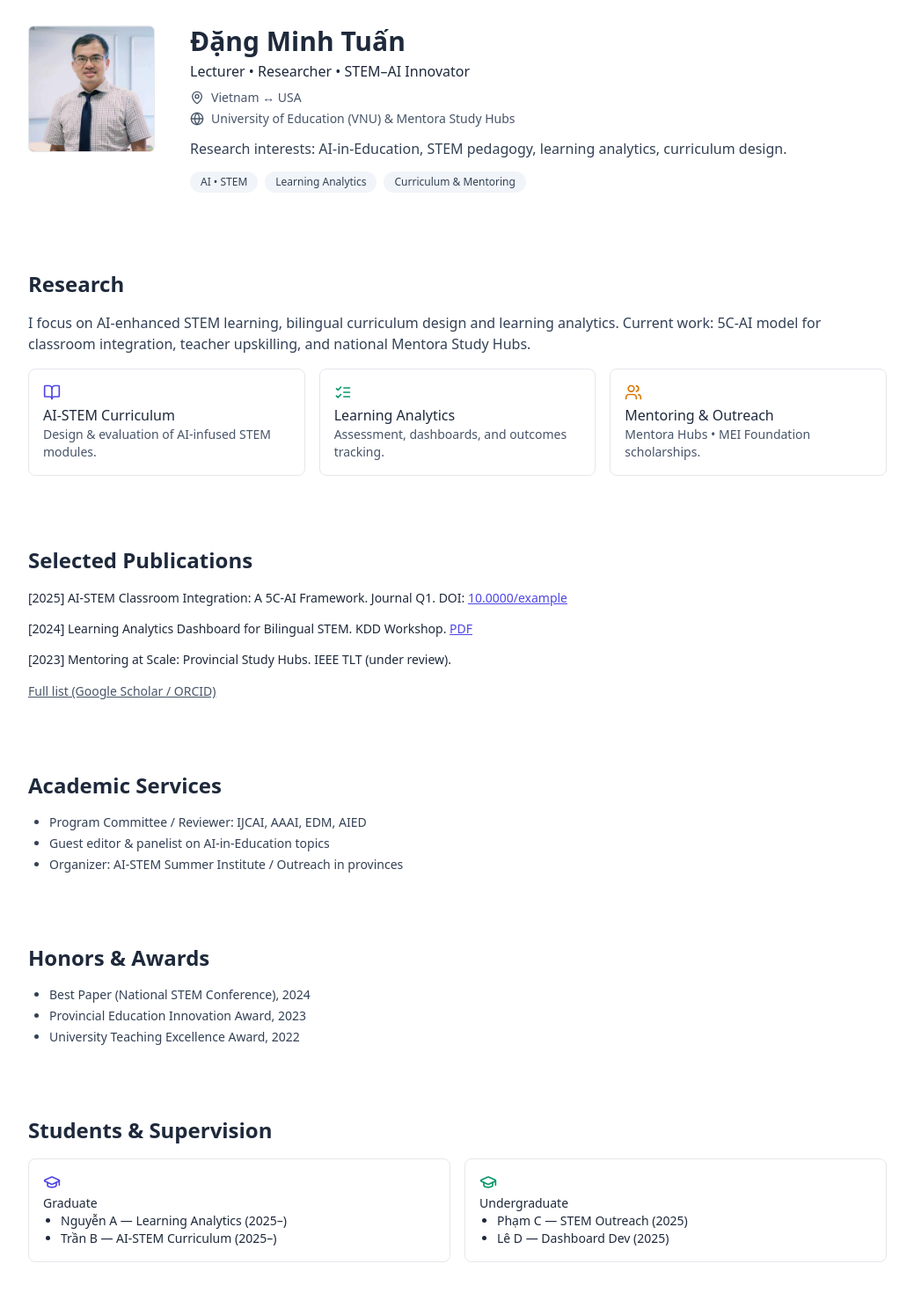
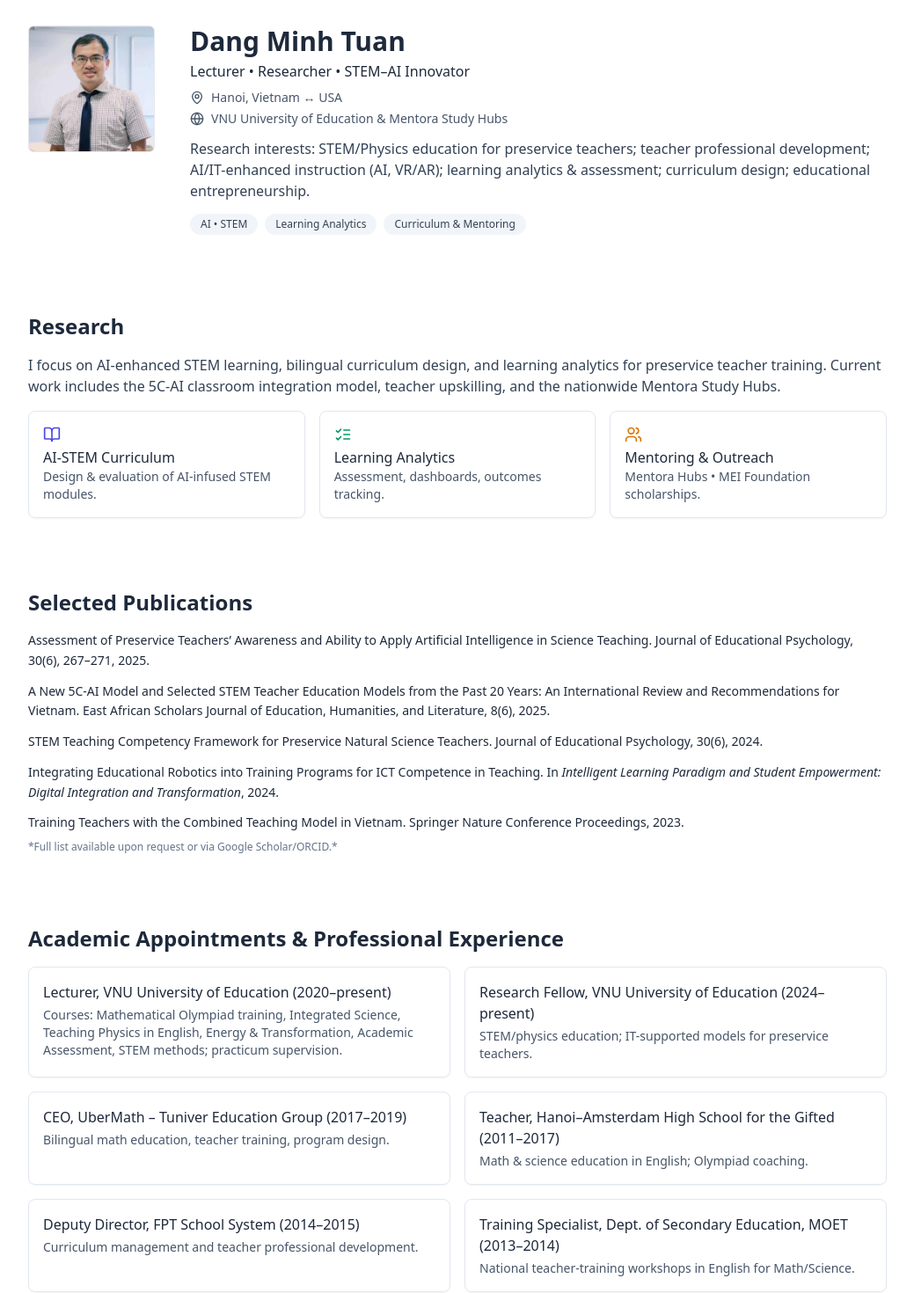
Before and after one commit to Diavn/about, a React (Vite) app: page / in a window 1280 px wide. Shown: the part 60-1530 px from the top of the page at 88% size, without its empty margins (120-1159 px from the left). Built offline with nearby package versions, Linux system fonts and the light colour scheme.

Commit message:
Update PersonalBrandPage.jsx

```diff
--- a/src/PersonalBrandPage.jsx
+++ b/src/PersonalBrandPage.jsx
@@ -1,5 +1,5 @@
 import React from "react";
-import { Mail, Globe, MapPin, Award, BookOpen, Users, ListChecks, GraduationCap } from "lucide-react";
+import { Mail, Globe, MapPin, BookOpen, Users, ListChecks, GraduationCap } from "lucide-react";
 
 const Container = ({ children }) => (
   <div className="max-w-5xl mx-auto px-5 md:px-6">{children}</div>
@@ -12,6 +12,10 @@ const Section = ({ id, title, children }) => (
   </section>
 );
 
+const Card = ({ children }) => (
+  <div className="rounded-lg border border-slate-200 bg-white/80 p-4 shadow-sm">{children}</div>
+);
+
 const Pill = ({ children }) => (
   <span className="inline-flex items-center rounded-full bg-slate-100 text-slate-700 px-3 py-1 text-xs mr-2 mb-2">
     {children}
@@ -21,7 +25,7 @@ const Pill = ({ children }) => (
 export default function AboutPage() {
   return (
     <div className="min-h-screen bg-white text-slate-800">
-      {/* TOP NAV (anchor links) */}
+      {/* STICKY NAV */}
       <nav className="sticky top-0 z-20 border-b bg-white/90 backdrop-blur">
         <Container>
           <div className="flex items-center justify-between py-3">
@@ -29,20 +33,21 @@ export default function AboutPage() {
             <div className="hidden md:flex gap-4 text-sm">
               <a href="#research" className="hover:text-indigo-600">Research</a>
               <a href="#publications" className="hover:text-indigo-600">Publications</a>
-              <a href="#services" className="hover:text-indigo-600">Services</a>
+              <a href="#experience" className="hover:text-indigo-600">Experience</a>
+              <a href="#projects" className="hover:text-indigo-600">Projects</a>
               <a href="#awards" className="hover:text-indigo-600">Awards</a>
-              <a href="#students" className="hover:text-indigo-600">Students</a>
+              <a href="#education" className="hover:text-indigo-600">Education</a>
               <a href="#contact" className="hover:text-indigo-600">Contact</a>
             </div>
           </div>
         </Container>
       </nav>
 
-      {/* HERO / HEADER */}
+      {/* HEADER */}
       <header id="top" className="py-10">
         <Container>
           <div className="grid md:grid-cols-[160px_1fr] gap-6 items-start">
-            {/* Ảnh đại diện (tùy chọn đưa file vào public/avatar.jpg) */}
+            {/* Optional avatar: add public/avatar.jpg to repo */}
             <img
               src="/avatar.jpg"
               alt="Profile"
@@ -50,19 +55,18 @@ export default function AboutPage() {
               onError={(e)=>{e.currentTarget.style.display='none'}}
             />
             <div>
-              <h1 className="text-2xl md:text-3xl font-bold leading-tight">Đặng Minh Tuấn</h1>
+              <h1 className="text-2xl md:text-3xl font-bold leading-tight">Dang Minh Tuan</h1>
               <p className="mt-1">Lecturer • Researcher • STEM–AI Innovator</p>
               <div className="mt-2 text-sm text-slate-600 space-y-1">
-                <div className="flex items-center gap-2"><MapPin className="w-4 h-4"/> Vietnam ↔ USA</div>
-                <div className="flex items-center gap-2"><Globe className="w-4 h-4"/> University of Education (VNU) & Mentora Study Hubs</div>
+                <div className="flex items-center gap-2"><MapPin className="w-4 h-4"/> Hanoi, Vietnam ↔ USA</div>
+                <div className="flex items-center gap-2"><Globe className="w-4 h-4"/> VNU University of Education & Mentora Study Hubs</div>
               </div>
               <p className="mt-3 text-slate-700">
-                Research interests: AI-in-Education, STEM pedagogy, learning analytics, curriculum design.
+                Research interests: STEM/Physics education for preservice teachers; teacher professional development;
+                AI/IT-enhanced instruction (AI, VR/AR); learning analytics & assessment; curriculum design; educational entrepreneurship.
               </p>
               <div className="mt-3">
-                <Pill>AI • STEM</Pill>
-                <Pill>Learning Analytics</Pill>
-                <Pill>Curriculum & Mentoring</Pill>
+                <Pill>AI • STEM</Pill><Pill>Learning Analytics</Pill><Pill>Curriculum & Mentoring</Pill>
               </div>
             </div>
           </div>
@@ -74,84 +78,122 @@ export default function AboutPage() {
           {/* RESEARCH */}
           <Section id="research" title="Research">
             <p className="text-slate-700">
-              I focus on AI-enhanced STEM learning, bilingual curriculum design and learning analytics.
-              Current work: 5C-AI model for classroom integration, teacher upskilling, and national Mentora Study Hubs.
+              I focus on AI-enhanced STEM learning, bilingual curriculum design, and learning analytics for preservice teacher training.
+              Current work includes the 5C-AI classroom integration model, teacher upskilling, and the nationwide Mentora Study Hubs.
             </p>
             <div className="grid md:grid-cols-3 gap-4 mt-4">
-              <div className="border rounded-lg p-4">
+              <Card>
                 <BookOpen className="w-5 h-5 text-indigo-600 mb-1"/>
                 <div className="font-medium">AI-STEM Curriculum</div>
                 <div className="text-sm text-slate-600">Design & evaluation of AI-infused STEM modules.</div>
-              </div>
-              <div className="border rounded-lg p-4">
+              </Card>
+              <Card>
                 <ListChecks className="w-5 h-5 text-emerald-600 mb-1"/>
                 <div className="font-medium">Learning Analytics</div>
-                <div className="text-sm text-slate-600">Assessment, dashboards, and outcomes tracking.</div>
-              </div>
-              <div className="border rounded-lg p-4">
+                <div className="text-sm text-slate-600">Assessment, dashboards, outcomes tracking.</div>
+              </Card>
+              <Card>
                 <Users className="w-5 h-5 text-amber-600 mb-1"/>
                 <div className="font-medium">Mentoring & Outreach</div>
                 <div className="text-sm text-slate-600">Mentora Hubs • MEI Foundation scholarships.</div>
-              </div>
+              </Card>
             </div>
           </Section>
 
-          {/* SELECTED PUBLICATIONS (giống kiểu liệt kê chọn lọc) */}
+          {/* PUBLICATIONS */}
           <Section id="publications" title="Selected Publications">
             <ul className="space-y-3 text-sm leading-relaxed">
               <li>
-                <span className="font-medium">[2025] AI-STEM Classroom Integration: A 5C-AI Framework.</span> Journal Q1. DOI: <a className="underline text-indigo-600" href="#" target="_blank" rel="noreferrer">10.0000/example</a>
+                <span className="font-medium">Assessment of Preservice Teachers’ Awareness and Ability to Apply Artificial Intelligence in Science Teaching.</span>
+                <span> Journal of Educational Psychology, 30(6), 267–271, 2025.</span>
               </li>
               <li>
-                <span className="font-medium">[2024] Learning Analytics Dashboard for Bilingual STEM.</span> KDD Workshop. <a className="underline text-indigo-600" href="#" target="_blank" rel="noreferrer">PDF</a>
+                <span className="font-medium">A New 5C-AI Model and Selected STEM Teacher Education Models from the Past 20 Years: An International Review and Recommendations for Vietnam.</span>
+                <span> East African Scholars Journal of Education, Humanities, and Literature, 8(6), 2025.</span>
               </li>
               <li>
-                <span className="font-medium">[2023] Mentoring at Scale: Provincial Study Hubs.</span> IEEE TLT (under review).
+                <span className="font-medium">STEM Teaching Competency Framework for Preservice Natural Science Teachers.</span>
+                <span> Journal of Educational Psychology, 30(6), 2024.</span>
+              </li>
+              <li>
+                <span className="font-medium">Integrating Educational Robotics into Training Programs for ICT Competence in Teaching.</span>
+                <span> In <i>Intelligent Learning Paradigm and Student Empowerment: Digital Integration and Transformation</i>, 2024.</span>
+              </li>
+              <li>
+                <span className="font-medium">Training Teachers with the Combined Teaching Model in Vietnam.</span>
+                <span> Springer Nature Conference Proceedings, 2023.</span>
               </li>
             </ul>
-            <div className="mt-3">
-              <a className="text-sm underline text-slate-600" href="#" target="_blank" rel="noreferrer">Full list (Google Scholar / ORCID)</a>
+            <p className="text-xs text-slate-500 mt-2">
+              *Full list available upon request or via Google Scholar/ORCID.*
+            </p>
+          </Section>
+
+          {/* EXPERIENCE */}
+          <Section id="experience" title="Academic Appointments & Professional Experience">
+            <div className="grid md:grid-cols-2 gap-4">
+              <Card>
+                <div className="font-medium">Lecturer, VNU University of Education (2020–present)</div>
+                <div className="text-sm text-slate-600 mt-1">
+                  Courses: Mathematical Olympiad training, Integrated Science, Teaching Physics in English, Energy & Transformation,
+                  Academic Assessment, STEM methods; practicum supervision.
+                </div>
+              </Card>
+              <Card>
+                <div className="font-medium">Research Fellow, VNU University of Education (2024–present)</div>
+                <div className="text-sm text-slate-600 mt-1">STEM/physics education; IT-supported models for preservice teachers.</div>
+              </Card>
+              <Card>
+                <div className="font-medium">CEO, UberMath – Tuniver Education Group (2017–2019)</div>
+                <div className="text-sm text-slate-600 mt-1">Bilingual math education, teacher training, program design.</div>
+              </Card>
+              <Card>
+                <div className="font-medium">Teacher, Hanoi–Amsterdam High School for the Gifted (2011–2017)</div>
+                <div className="text-sm text-slate-600 mt-1">Math & science education in English; Olympiad coaching.</div>
+              </Card>
+              <Card>
+                <div className="font-medium">Deputy Director, FPT School System (2014–2015)</div>
+                <div className="text-sm text-slate-600 mt-1">Curriculum management and teacher professional development.</div>
+              </Card>
+              <Card>
+                <div className="font-medium">Training Specialist, Dept. of Secondary Education, MOET (2013–2014)</div>
+                <div className="text-sm text-slate-600 mt-1">National teacher-training workshops in English for Math/Science.</div>
+              </Card>
+              <Card>
+                <div className="font-medium">Teacher, Southshore Young Adults (SYA) High School, USA (2011–2012)</div>
+              </Card>
             </div>
           </Section>
 
-          {/* SERVICES (PC/Chair/Associate Editor) */}
-          <Section id="services" title="Academic Services">
-            <ul className="list-disc pl-6 text-sm text-slate-700 space-y-1">
-              <li>Program Committee / Reviewer: IJCAI, AAAI, EDM, AIED</li>
-              <li>Guest editor & panelist on AI-in-Education topics</li>
-              <li>Organizer: AI-STEM Summer Institute / Outreach in provinces</li>
+          {/* PROJECTS */}
+          <Section id="projects" title="Research Projects">
+            <ul className="list-disc pl-6 text-sm space-y-2">
+              <li>
+                <span className="font-medium">QS.24.04 (2024–present):</span> Developing teaching competencies for primary education students through blended methodology courses. Institutional-level project, VNU University of Education.
+              </li>
             </ul>
           </Section>
 
           {/* AWARDS */}
-          <Section id="awards" title="Honors & Awards">
+          <Section id="awards" title="Honors & Teaching Achievements">
             <ul className="list-disc pl-6 text-sm text-slate-700 space-y-1">
-              <li>Best Paper (National STEM Conference), 2024</li>
-              <li>Provincial Education Innovation Award, 2023</li>
-              <li>University Teaching Excellence Award, 2022</li>
+              <li>Certificates of Excellence, VNU University of Education (2022, 2023).</li>
+              <li>Recognitions from Hanoi DoET for national team training at IJSO (2013) and KIMC (2014).</li>
+              <li>MOET Award for guiding ISEF national prize-winning projects (2014).</li>
+              <li>Co-author, <i>Energy and Transformation</i> (VNU Press, 2024); Series Editor, <i>OpenMath</i> (Grades 1–8, 2020); <i>Self-study Mathematics in English</i> (Grades 1–9, 2015).</li>
             </ul>
           </Section>
 
-          {/* STUDENTS (đơn giản, giống mục “Students”) */}
-          <Section id="students" title="Students & Supervision">
-            <div className="grid md:grid-cols-2 gap-4 text-sm">
-              <div className="border rounded-lg p-4">
-                <GraduationCap className="w-5 h-5 text-indigo-600 mb-1"/>
-                <div className="font-medium">Graduate</div>
-                <ul className="list-disc pl-5">
-                  <li>Nguyễn A — Learning Analytics (2025–)</li>
-                  <li>Trần B — AI-STEM Curriculum (2025–)</li>
-                </ul>
-              </div>
-              <div className="border rounded-lg p-4">
-                <GraduationCap className="w-5 h-5 text-emerald-600 mb-1"/>
-                <div className="font-medium">Undergraduate</div>
-                <ul className="list-disc pl-5">
-                  <li>Phạm C — STEM Outreach (2025)</li>
-                  <li>Lê D — Dashboard Dev (2025)</li>
-                </ul>
-              </div>
-            </div>
+          {/* EDUCATION */}
+          <Section id="education" title="Education">
+            <ul className="list-disc pl-6 text-sm space-y-1">
+              <li><b>Ph.D. in Theory, Methods, and Technology of Teaching</b> (2020–2025), VNU University of Education, Hanoi.
+                Dissertation: Developing STEM Teaching Competencies for Preservice Natural Science Teachers Supported by IT (Energy & Transformation). Supervisors: Assoc. Prof. Dr. Pham Kim Chung; Prof. Dr. Mai Van Hung.
+              </li>
+              <li><b>M.Sc. in Physics</b> (2007–2008), Claude Bernard University Lyon 1, France. Thesis: Observation of Z0 Events in the First Data of the ATLAS Detector (CERN). Supervisor: Prof. Theodore Todorov.</li>
+              <li><b>B.Sc. in Physics</b> (2002–2003), University of Paris 11 – Paris Saclay, France.</li>
+              <li><b>B.Sc. in Physics Education</b> (1999–2002), VNU University of Science, Vietnam National University, Hanoi.</li>
+            </ul>
           </Section>
 
           {/* CONTACT */}
@@ -161,7 +203,7 @@ export default function AboutPage() {
                 <Mail className="w-4 h-4"/> youremail@example.com
               </a>
               <a className="inline-flex items-center gap-2 underline" href="#" target="_blank" rel="noreferrer">
-                <Globe className="w-4 h-4"/> Personal Site / Scholar
+                <Globe className="w-4 h-4"/> Google Scholar / ORCID
               </a>
             </div>
           </Section>
@@ -169,7 +211,7 @@ export default function AboutPage() {
       </main>
 
       <footer className="py-8 border-t text-center text-sm text-slate-500">
-        © {new Date().getFullYear()} Đặng Minh Tuấn — About
+        © {new Date().getFullYear()} Dang Minh Tuan — About
       </footer>
     </div>
   );
```
